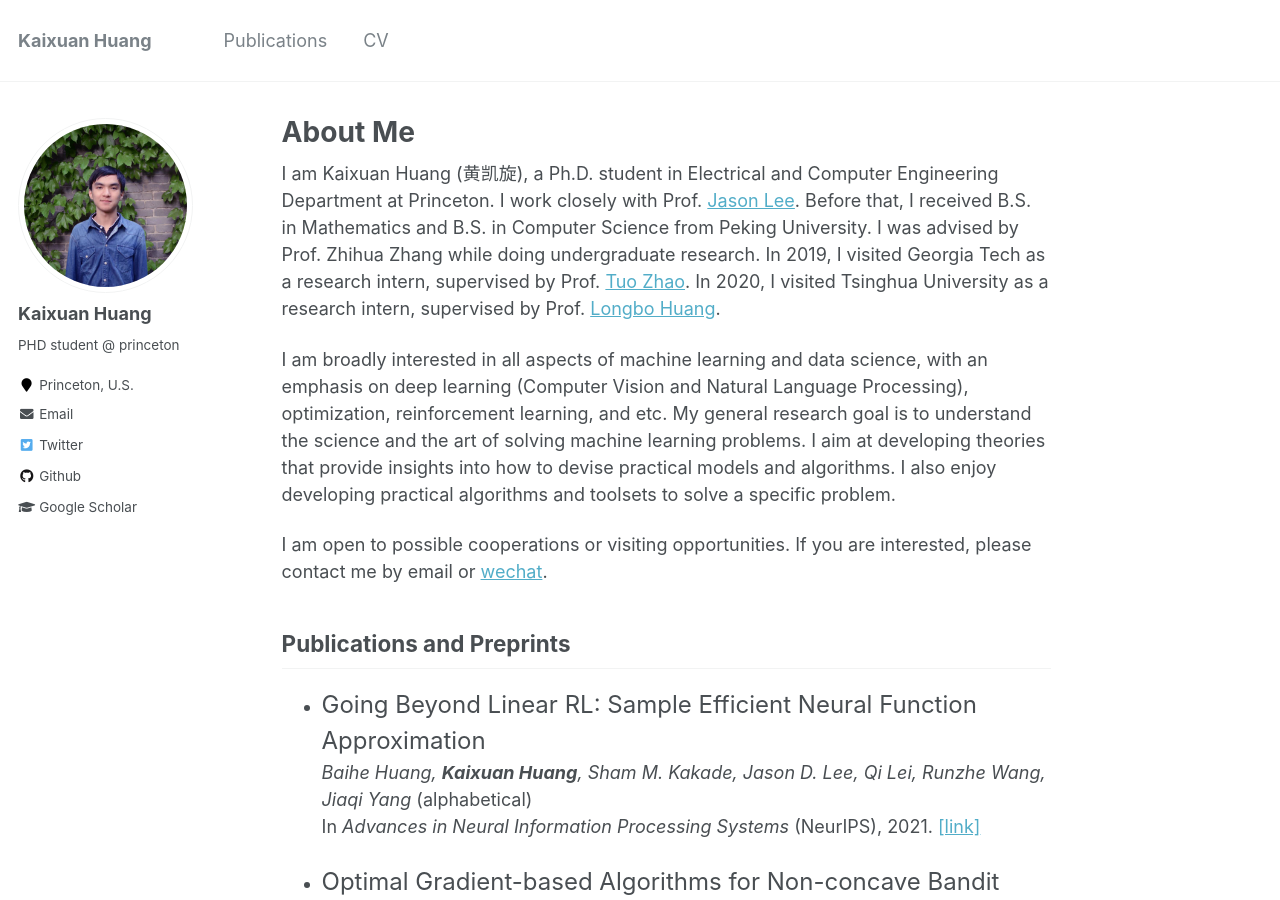
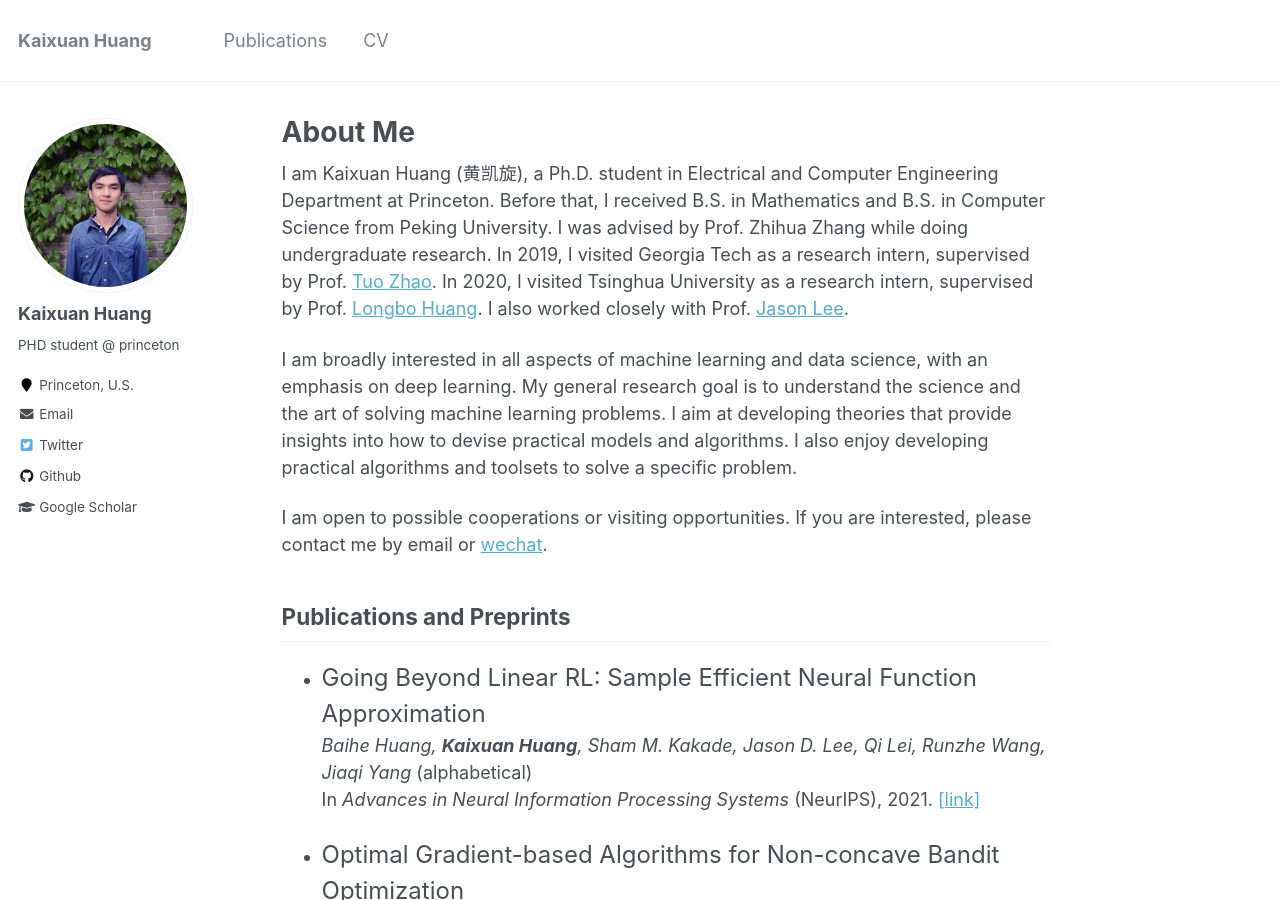
Before and after one commit to HackyHuang/HackyHuang.github.io, a Jekyll site: the page built from _pages/about.md, in a window 1280 px wide and 900 px high. Built offline with Jekyll 4.4.1, drawn with Linux system fonts in a browser that asks for light colours.

Commit message:
update research interest

```diff
--- a/_pages/about.md
+++ b/_pages/about.md
@@ -8,9 +8,9 @@ redirect_from:
   - /about.html
 ---
 
-I am Kaixuan Huang (黄凯旋), a Ph.D. student in Electrical and Computer Engineering Department at Princeton. I work closely with Prof. [Jason Lee](https://jasondlee88.github.io/). Before that, I received B.S. in Mathematics and B.S. in Computer Science from Peking University. I was advised by Prof. Zhihua Zhang while doing undergraduate research. In 2019, I visited Georgia Tech as a research intern, supervised by Prof. [Tuo Zhao](https://www2.isye.gatech.edu/~tzhao80/). In 2020, I visited Tsinghua University as a research intern, supervised by Prof. [Longbo Huang](https://people.iiis.tsinghua.edu.cn/~huang/).
+I am Kaixuan Huang (黄凯旋), a Ph.D. student in Electrical and Computer Engineering Department at Princeton. Before that, I received B.S. in Mathematics and B.S. in Computer Science from Peking University. I was advised by Prof. Zhihua Zhang while doing undergraduate research. In 2019, I visited Georgia Tech as a research intern, supervised by Prof. [Tuo Zhao](https://www2.isye.gatech.edu/~tzhao80/). In 2020, I visited Tsinghua University as a research intern, supervised by Prof. [Longbo Huang](https://people.iiis.tsinghua.edu.cn/~huang/). I also worked closely with Prof. [Jason Lee](https://jasondlee88.github.io/).
 
-I am broadly interested in all aspects of machine learning and data science, with an emphasis on deep learning (Computer Vision and Natural Language Processing), optimization, reinforcement learning, and etc. My general research goal is to understand the science and the art of solving machine learning problems. I aim at developing theories that provide insights into how to devise practical models and algorithms. I also enjoy developing practical algorithms and toolsets to solve a specific problem.
+I am broadly interested in all aspects of machine learning and data science, with an emphasis on deep learning. My general research goal is to understand the science and the art of solving machine learning problems. I aim at developing theories that provide insights into how to devise practical models and algorithms. I also enjoy developing practical algorithms and toolsets to solve a specific problem.
 
 I am open to possible cooperations or visiting opportunities. If you are interested, please contact me by email or [wechat](../files/wechat.jpg).
 
```
